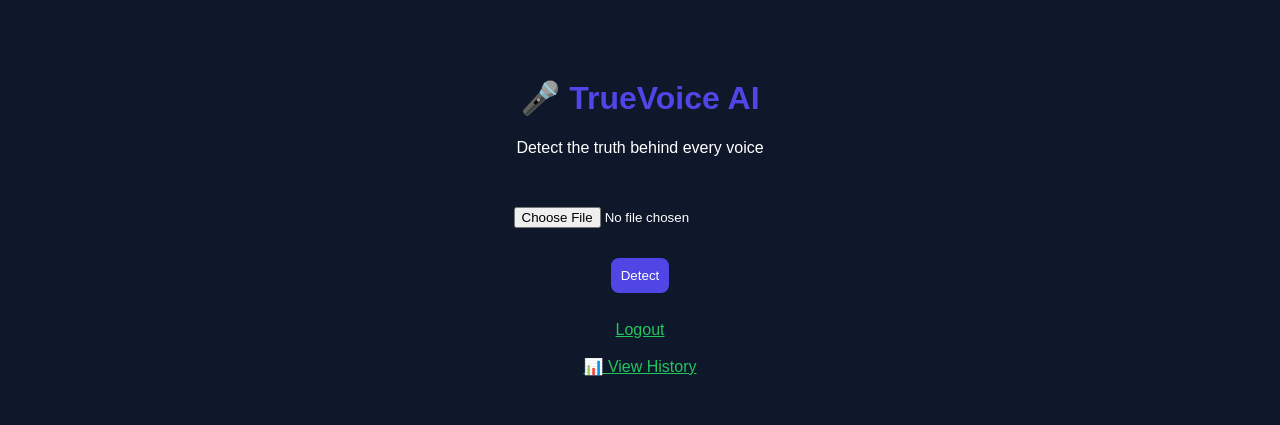
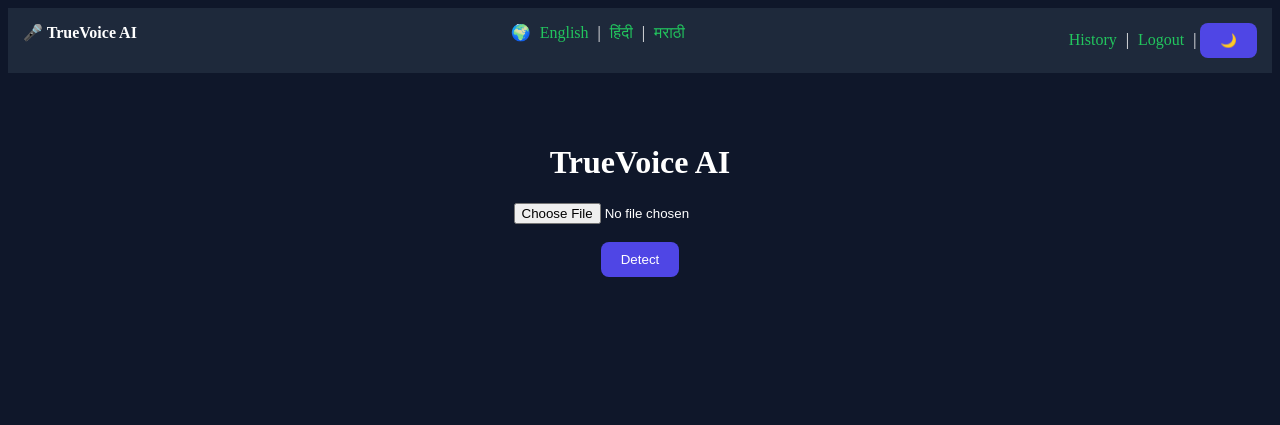
Before and after one commit to MadhavLahane07/UI, a Django app: page / in a window 1280 px wide. Shown: the top 425 px of the page. Run offline with Django 5.2, Linux system fonts and the light colour scheme; the visitor is signed in with stand-in values (Sample User, id 1).

Commit message:
Added Multilanguage feature

```diff
--- a/truevoice/detector/templates/index.html
+++ b/truevoice/detector/templates/index.html
@@ -1,57 +1,88 @@
 <!DOCTYPE html>
 <html>
 <head>
-    <title>TrueVoice AI</title>
+    <title>{{ text.title }}</title>
+
     <style>
-        body {
-            font-family: Arial;
-            background: #0f172a;
-            color: white;
-            text-align: center;
-            padding: 50px;
+        body.light { background: #ffffff; color: #000; }
+        body.dark { background: #0f172a; color: #fff; }
+
+        .navbar {
+            background: #1e293b;
+            padding: 15px;
+            display: flex;
+            justify-content: space-between;
         }
-        h1 {
-            color: #4F46E5;
-        }
-        form {
-            margin-top: 30px;
-        }
-        input, button {
-            padding: 10px;
-            margin: 10px;
+
+        a { color: #22C55E; margin: 5px; text-decoration: none; }
+
+        button {
+            padding: 10px 20px;
             border-radius: 8px;
             border: none;
-        }
-        button {
             background: #4F46E5;
             color: white;
             cursor: pointer;
         }
-        button:hover {
-            background: #3730a3;
-        }
-        a {
-            color: #22C55E;
-        }
+
+        .container { text-align: center; padding: 50px; }
     </style>
 </head>
+
 <body>
 
-    <h1>🎤 TrueVoice AI</h1>
-    <p>Detect the truth behind every voice</p>
+<div class="navbar">
+    <div><b>🎤 {{ text.title }}</b></div>
+
+    <div>
+        🌍
+        <a href="/?lang=en">English</a> |
+        <a href="/?lang=hi">हिंदी</a> |
+        <a href="/?lang=mr">मराठी</a>
+    </div>
+
+    <div>
+        <a href="/history/">{{ text.history }}</a> |
+        <a href="/logout/">{{ text.logout }}</a> |
+        <button onclick="toggleMode()">🌙</button>
+    </div>
+</div>
+
+<div class="container">
+    <h1>{{ text.title }}</h1>
 
     <form action="{% url 'predict' %}" method="post" enctype="multipart/form-data">
         {% csrf_token %}
+        <input type="hidden" name="lang" value="{{ lang }}">
         <input type="file" name="audio" required>
-        <br>
-        <button type="submit">Detect</button>
+        <br><br>
+        <button type="submit">{{ text.detect }}</button>
     </form>
+</div>
 
-    <br>
-    <a href="/logout/">Logout</a>
-    <br>
-    <br>
-    <a href="/history/">📊 View History</a>
+<script>
+function toggleMode() {
+    let body = document.body;
+    if (body.classList.contains("dark")) {
+        body.classList.remove("dark");
+        body.classList.add("light");
+        localStorage.setItem("theme", "light");
+    } else {
+        body.classList.remove("light");
+        body.classList.add("dark");
+        localStorage.setItem("theme", "dark");
+    }
+}
+
+window.onload = function () {
+    let theme = localStorage.getItem("theme");
+    if (theme === "light") {
+        document.body.classList.add("light");
+    } else {
+        document.body.classList.add("dark");
+    }
+}
+</script>
 
 </body>
 </html>
--- a/truevoice/detector/views.py
+++ b/truevoice/detector/views.py
@@ -5,17 +5,48 @@ from django.contrib.auth import authenticate, login, logout
 from django.contrib.auth.models import User
 from django.shortcuts import redirect
 
+translations = {
+    "en": {
+        "title": "TrueVoice AI",
+        "detect": "Detect",
+        "history": "History",
+        "logout": "Logout"
+    },
+    "hi": {
+        "title": "ट्रूवॉइस एआई",
+        "detect": "जांच करें",
+        "history": "इतिहास",
+        "logout": "लॉगआउट"
+    },
+    "mr": {
+        "title": "ट्रूवॉइस एआई",
+        "detect": "तपासा",
+        "history": "इतिहास",
+        "logout": "बाहेर पडा"
+    }
+}
+
 def home(request):
     if not request.user.is_authenticated:
         return redirect('login')
 
-    return render(request, "index.html")
+    lang = request.GET.get('lang', 'en')  # default English
+    text = translations.get(lang, translations['en'])
+
+    return render(request, "index.html", {
+        "text": text,
+        "lang": lang
+    })
 
 from .models import Prediction
 
 def predict(request):
     if request.method == "POST":
         audio_file = request.FILES['audio']
+
+        # 🌍 GET LANGUAGE
+        lang = request.POST.get('lang', 'en')
+        text = translations.get(lang, translations['en'])
 
         file_path = "temp.wav"
 
@@ -25,7 +56,7 @@ def predict(request):
 
         result, confidence = predict_audio(file_path)
 
-        # 🔥 SAVE TO DATABASE
+        # SAVE HISTORY
         Prediction.objects.create(
             user=request.user,
             result=result,
@@ -36,8 +67,13 @@ def predict(request):
 
         return render(request, "result.html", {
             "result": result,
-            "confidence": round(confidence * 100, 2)
+            "confidence": round(confidence * 100, 2),
+            "text": text,
+            "lang": lang
         })
+
+    return redirect('home')
+
 
 def signup_view(request):
     if request.method == "POST":
```
Also changed, not shown: truevoice/detector/templates/result.html (+5 -4 lines).
